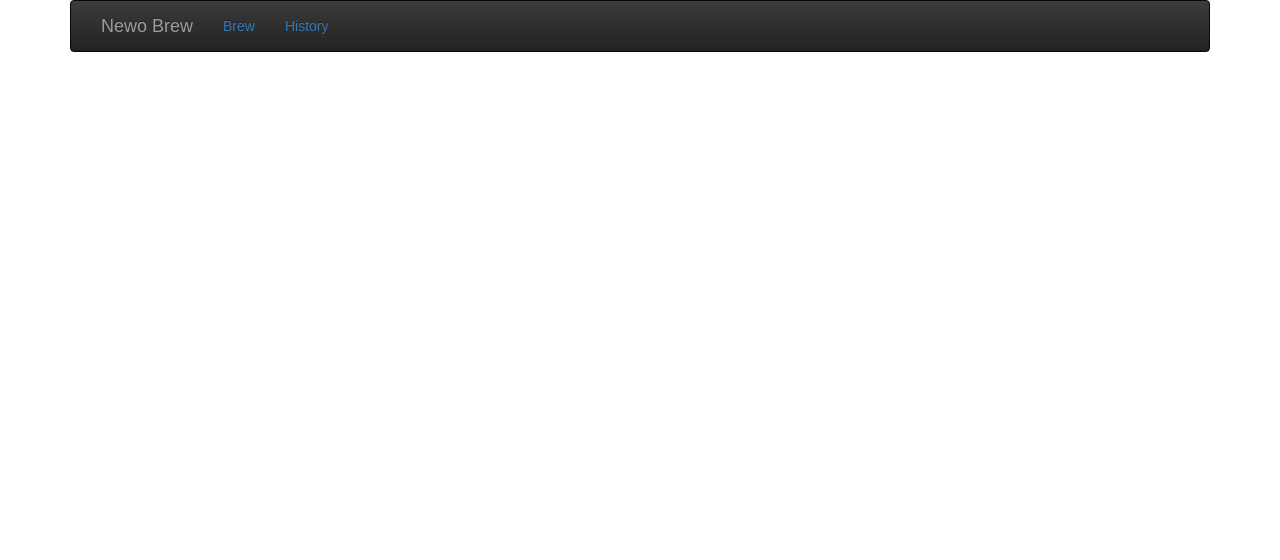
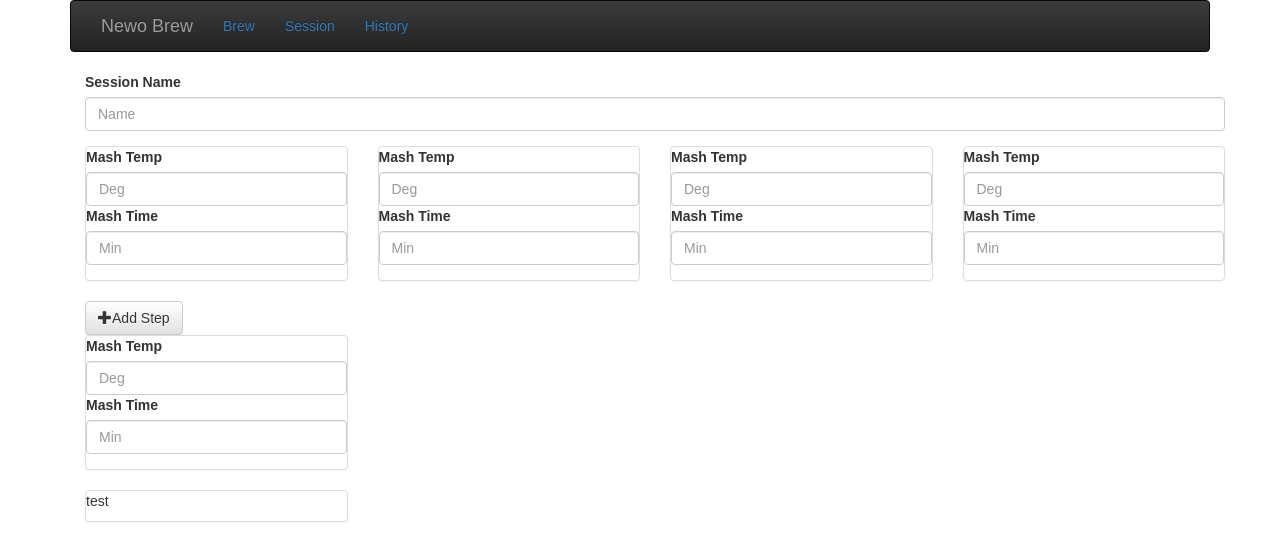
Before and after one commit to mikejablonski/newo-brew-ui-web, a React (Create React App) app: page /session in a window 1280 px wide. Shown: the top 560 px of the page. Built offline with nearby package versions, Linux system fonts and the light colour scheme.

Commit message:
Added session page.

```diff
--- a/src/Brew.js
+++ b/src/Brew.js
@@ -8,9 +8,6 @@ class Brew extends Component {
   render() {
     return (
         <div>
-            <Jumbotron>
-                <h1>Hello</h1>
-            </Jumbotron>
             <Grid>
                 <Row>
                     <Col sm={6} md={3}>
--- a/src/Header.js
+++ b/src/Header.js
@@ -16,6 +16,7 @@ class Header extends Component {
             <Navbar.Collapse>
               <Nav>
                 <NavItem><Link to="/brew">Brew</Link></NavItem>
+                <NavItem><Link to="/session">Session</Link></NavItem>
                 <NavItem><Link to="/history">History</Link></NavItem>
               </Nav>
             </Navbar.Collapse>
--- a/src/Main.js
+++ b/src/Main.js
@@ -2,6 +2,7 @@ import React, { Component } from 'react';
 import { Switch, Route } from 'react-router-dom';
 import Brew from './Brew';
 import BrewHistory from './BrewHistory';
+import Session from './Session';
 
 class Main extends Component {
   render() {
@@ -10,6 +11,7 @@ class Main extends Component {
             <Switch>
                 <Route exact path='/' component={Brew}/>
                 <Route path='/brew' component={Brew}/>
+                <Route path='/session' component={Session}/>
                 <Route path='/history' component={BrewHistory}/>
             </Switch>
         </div>
--- /dev/null
+++ b/src/Session.js
@@ -0,0 +1,97 @@
+import React, { Component } from 'react';
+import { Panel, Grid, Row, Col, Jumbotron, Button, FormGroup, ControlLabel, FormControl, HelpBlock, Glyphicon } from 'react-bootstrap';
+
+function FieldGroup({ id, label, help, ...props }) {
+    return (
+        <FormGroup controlId={id}>
+            <ControlLabel>{label}</ControlLabel>
+            <FormControl {...props} />
+            {help && <HelpBlock>{help}</HelpBlock>}
+        </FormGroup>
+    );
+}
+
+function MashGroup({id, header, footer}) {
+    return (
+        <Panel header={header} footer={footer}>
+        <FormGroup
+            controlId={id}>
+            <ControlLabel>Mash Temp</ControlLabel>
+            <FormControl type="text" placeholder="Deg" />
+            <ControlLabel>Mash Time</ControlLabel>
+            <FormControl type="text" placeholder="Min" />
+        </FormGroup>
+        </Panel>
+    )
+}
+
+class Session extends Component {
+
+  constructor(props) {
+    super(props);
+
+    this.panelHeader = (
+        <div>
+            <Row>
+                <Col xs={6}>
+                    Hello
+                </Col>
+                <Col xs={6}>
+                    Remove
+                </Col>
+            </Row>
+        </div>
+    );
+  }
+
+  render() {
+    return (
+        <div>
+            <form>
+                <Grid>
+                    <Row>
+                        <Col xs={12}>
+                            <FieldGroup
+                                id="formControlsSessionName"
+                                type="text"
+                                label="Session Name"
+                                placeholder="Name"
+                            />
+                        </Col>
+                    </Row>
+                    <Row>
+                        <Col xs={6} sm={6} md={3}>
+                            <MashGroup header="Mash Step 1" />
+                        </Col>
+                        <Col xs={6} sm={6} md={3}>
+                            <MashGroup header="Mash Step 2"/>
+                        </Col>
+                        <Col xs={6} sm={6} md={3}>
+                            <MashGroup header="Mash Step 3"/>
+                        </Col>
+                        <Col xs={6} sm={6} md={3}>
+                            <MashGroup header="Mash Step 4"/>
+                        </Col>
+                    </Row>
+                    <Row>
+                        <Col xs={6} sm={6} md={3}>
+                            <Button><Glyphicon glyph="plus" />Add Step</Button>
+                        </Col>
+                    </Row>
+                    <Row>
+                        <Col xs={6} sm={6} md={3}>
+                            <MashGroup header="Boil" />
+                            <Panel header={this.panelHeader}><p>test</p></Panel>
+                        </Col>
+                    </Row>
+                </Grid>
+
+
+            </form>
+        </div>
+
+    );
+  }
+}
+
+export default Session;
--- a/src/TemperatureProbe.js
+++ b/src/TemperatureProbe.js
@@ -6,7 +6,7 @@ class TemperatureProbe extends Component {
 
   constructor(props) {
     super(props);
-    this.state = {temp: 33};
+    this.state = {temp: 0};
 
     this.panelTitle = (
       <h3>Temperature</h3>
```
Also changed, not shown: src/routes.js (+9 -2 lines), src/App.js (line endings or trailing spaces).
